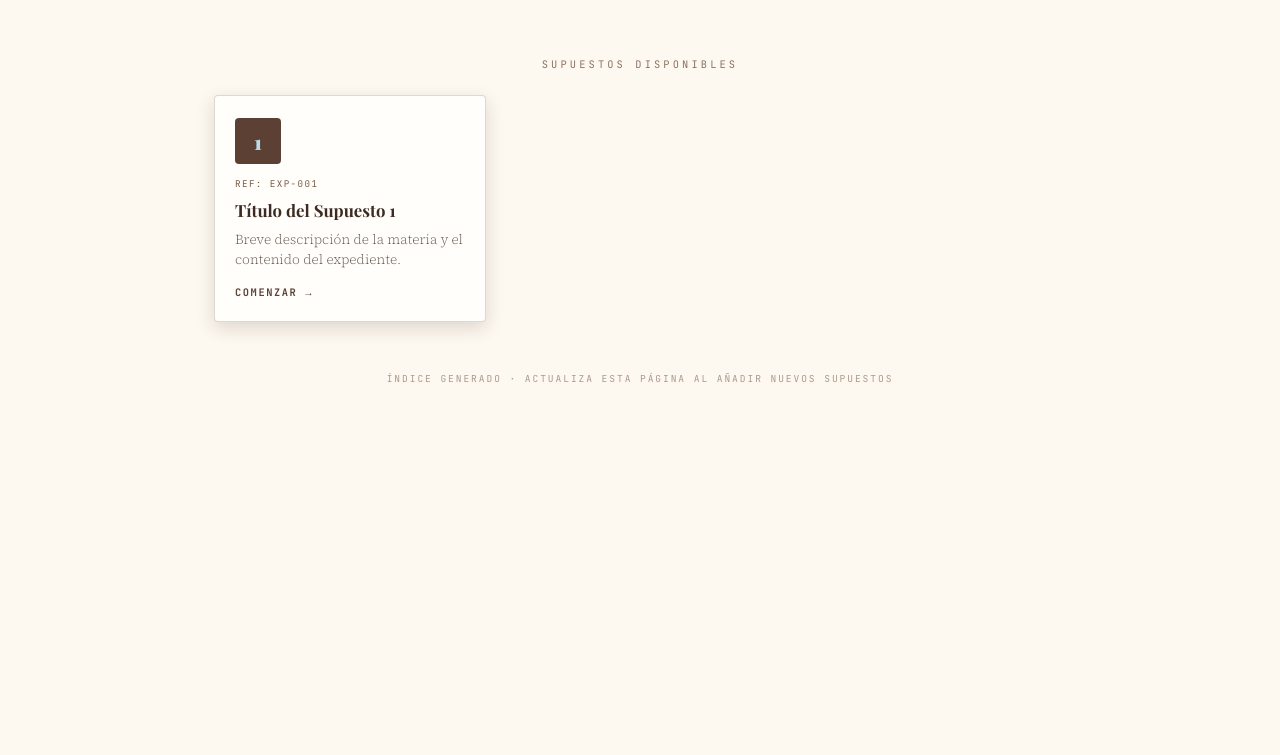
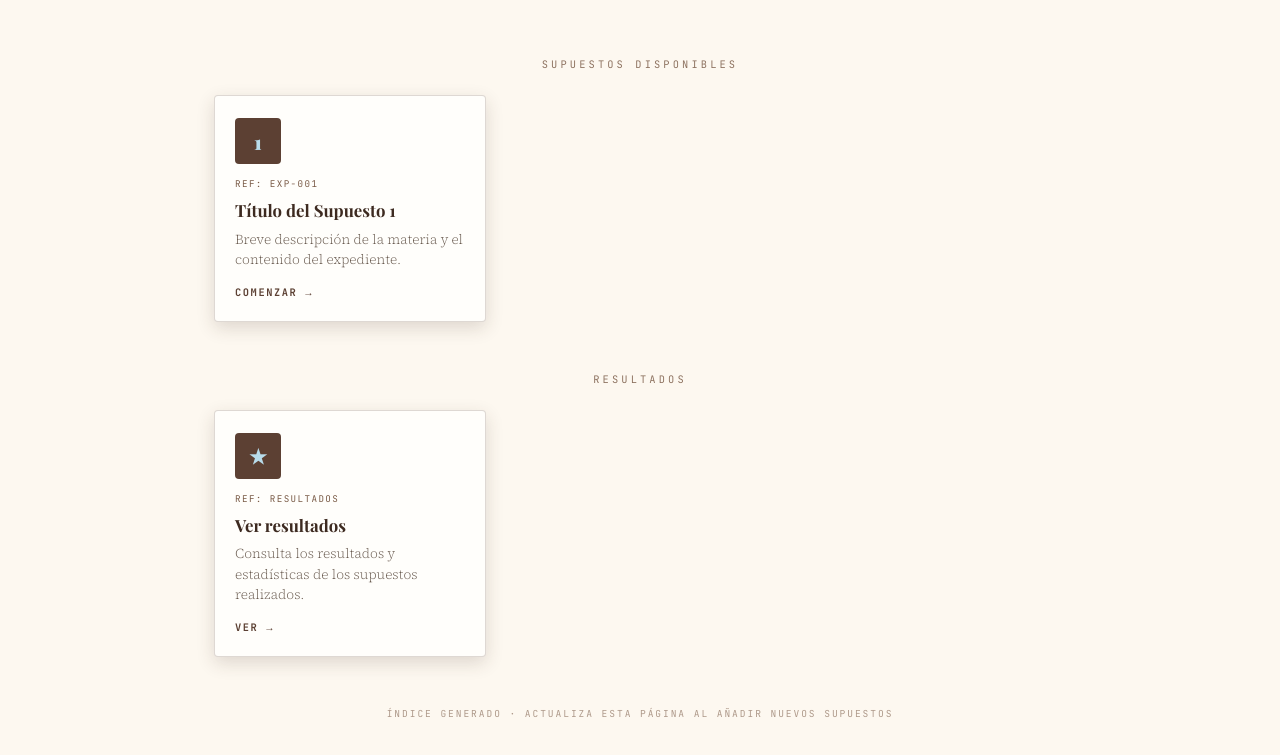
Before and after one commit to RMalumP/SupuestosC1, a plain HTML site: page index.html in a window 1280 px wide. Shown: the part 431-1186 px from the top of the page. Before the commit the page ends 896 px from the top, so only its background shows below. Drawn offline with nearby package versions, Linux system fonts and the light colour scheme; a web font is replaced by a local one.

Commit message:
Add results section with link to resultados page
Added a new section for displaying results with a link to the resultados page.

```diff
--- a/index.html
+++ b/index.html
@@ -197,6 +197,20 @@
 
     </div>
 
+    <div class="grid-title" style="margin-top: 50px;">RESULTADOS</div>
+
+    <div class="supuestos-grid">
+
+        <a class="supuesto-card" href="resultados/resultados.html">
+            <div class="exp-number">★</div>
+            <span class="ref">REF: RESULTADOS</span>
+            <h2>Ver resultados</h2>
+            <div class="desc">Consulta los resultados y estadísticas de los supuestos realizados.</div>
+            <div class="go">Ver →</div>
+        </a>
+
+    </div>
+
     <footer>ÍNDICE GENERADO · ACTUALIZA ESTA PÁGINA AL AÑADIR NUEVOS SUPUESTOS</footer>
 
 </div>
```
